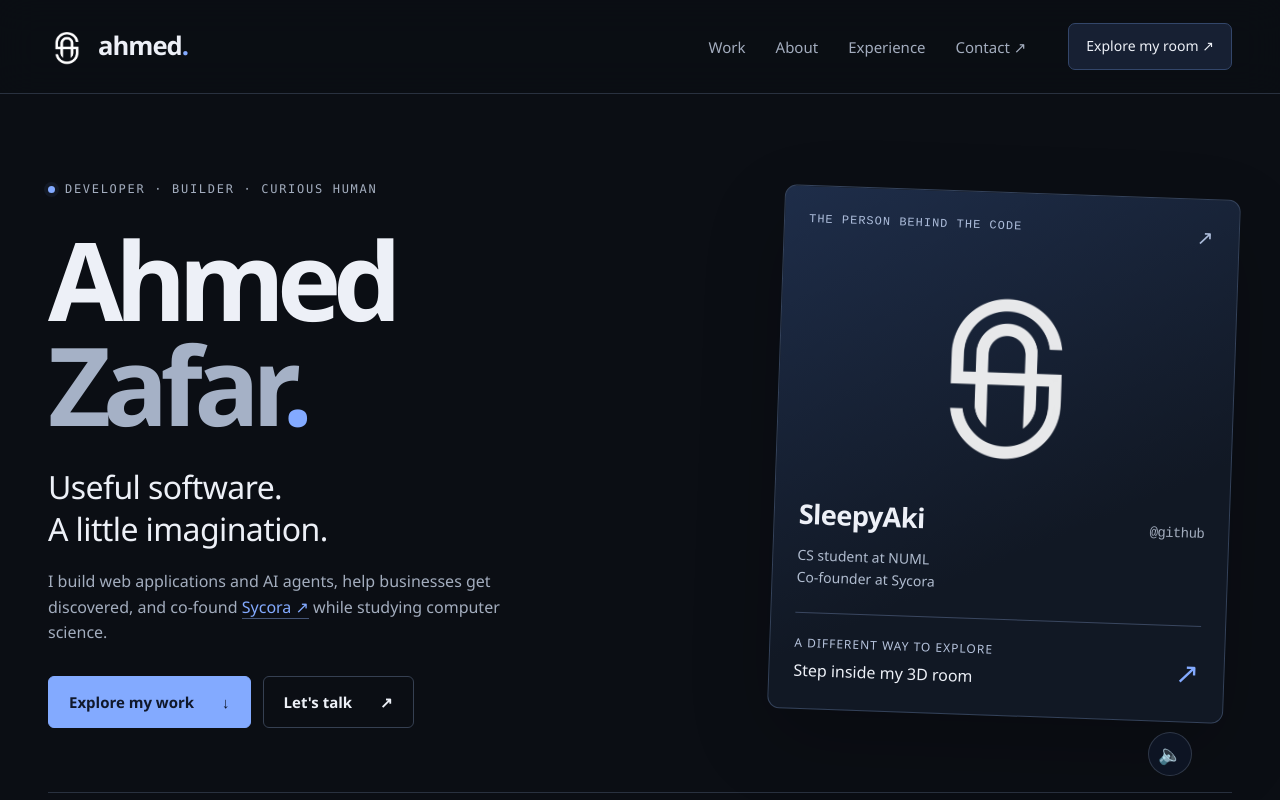
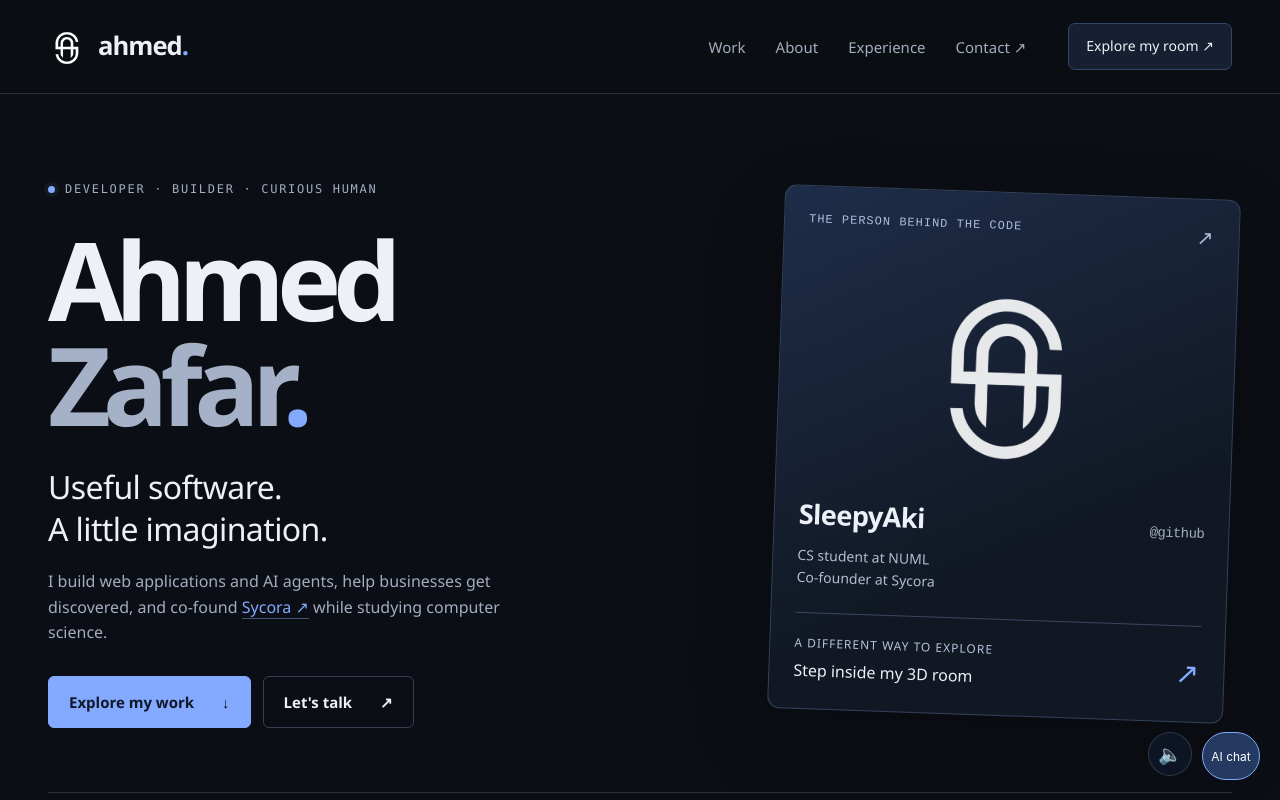
Before and after one commit to SleepyAki/ahmed-portfolio, a React (Vite) app: page / in a window 1280 px wide. Shown: the top 800 px of the page. Built offline with nearby package versions, Linux system fonts and the light colour scheme.

Commit message:
Optimize portfolio assets and load chat on demand

```diff
--- a/index.html
+++ b/index.html
@@ -4,6 +4,11 @@
     <meta charset="UTF-8" />
     <link rel="icon" type="image/png" href="/logo6.png" />
     <meta name="viewport" content="width=device-width, initial-scale=1.0" />
+    <link rel="canonical" href="https://www.sleepyaki.me/" />
+    <meta property="og:title" content="Ahmed Zafar | Web Developer &amp; AI Agent Builder" />
+    <meta property="og:description" content="Explore selected projects, experience, and an interactive 3D room." />
+    <meta property="og:url" content="https://www.sleepyaki.me/" />
+    <meta property="og:type" content="website" />
     <meta name="theme-color" content="#0b0e14" />
     <meta name="description" content="Ahmed Zafar — web developer, AI agent builder, and Sycora co-founder. Explore selected projects, experience, and an interactive 3D room." />
     <title>Ahmed Zafar | Web Developer & AI Agent Builder</title>
@@ -12,7 +17,5 @@
     <div id="root"></div>
     <noscript>This portfolio needs JavaScript. Contact Ahmed at <a href="mailto:ahmedzafar21.az@gmail.com">ahmedzafar21.az@gmail.com</a> or explore <a href="https://github.com/SleepyAki">his work on GitHub</a>.</noscript>
     <script type="module" src="/src/main.jsx"></script>
-    <script src="https://cdn.botpress.cloud/webchat/v2.2/inject.js" defer></script>
-    <script src="https://files.bpcontent.cloud/2026/01/21/10/20260121100308-TA52U22J.js" defer></script>
   </body>
 </html>
--- a/src/App.jsx
+++ b/src/App.jsx
@@ -4,6 +4,7 @@ import { Analytics } from '@vercel/analytics/react'
 import { SpeedInsights } from '@vercel/speed-insights/react'
 import ClassicSite from './components/ClassicSite'
 import MusicPlayer from './components/MusicPlayer'
+import ChatLauncher from './components/ChatLauncher'
 
 const Scene3D = lazy(() => import('./components/Scene3D'))
 
@@ -43,6 +44,7 @@ function App() {
         <button className="classic-toggle-btn" onClick={leaveRoom}>← Back to portfolio</button>
       </> : <ClassicSite onEnterRoom={enterRoom} />}
       <MusicPlayer />
+      <ChatLauncher />
       <Analytics />
       <SpeedInsights />
     </>
--- /dev/null
+++ b/src/components/ChatLauncher.jsx
@@ -0,0 +1,43 @@
+import { useState } from 'react'
+
+let chatLoad
+function loadScript(src) {
+  return new Promise((resolve, reject) => {
+    const script = document.createElement('script')
+    script.src = src
+    script.async = true
+    script.onload = resolve
+    script.onerror = () => {
+      script.remove()
+      reject(new Error('Chat could not load'))
+    }
+    document.body.appendChild(script)
+  })
+}
+
+export default function ChatLauncher() {
+  const [status, setStatus] = useState('idle')
+  const startChat = async () => {
+    setStatus('loading')
+    try {
+      if (!chatLoad) {
+        chatLoad = (async () => {
+          if (!window.botpress) await loadScript('https://cdn.botpress.cloud/webchat/v2.2/inject.js')
+          await loadScript('https://files.bpcontent.cloud/2026/01/21/10/20260121100308-TA52U22J.js')
+        })().catch(error => { chatLoad = null; throw error })
+      }
+      await chatLoad
+      setStatus('ready')
+    } catch {
+      setStatus('error')
+    }
+  }
+
+  if (status === 'ready') return null
+  return <div className="chat-launcher">
+    {status === 'error' && <p role="alert">Chat couldn’t load. Retry or use the email link.</p>}
+    <button type="button" onClick={startChat} disabled={status === 'loading'} aria-label="Load portfolio AI chat">
+      {status === 'loading' ? 'Loading chat…' : 'AI chat'}
+    </button>
+  </div>
+}
--- a/src/components/ClassicSite.jsx
+++ b/src/components/ClassicSite.jsx
@@ -1,6 +1,6 @@
-import { useState } from 'react';
+import { lazy, Suspense, useState } from 'react';
 import { EXPERIENCE, SKILLS, PROJECTS, CONTACT } from '../panels';
-import InfoModal from './InfoModal';
+const InfoModal = lazy(() => import('./InfoModal'));
 import './Portfolio.css';
 
 const labels = { frontend: 'Frontend', backend: 'Backend', graphics_3d: '3D & graphics', ai_tools: 'AI & tools' };
@@ -13,7 +13,7 @@ export default function ClassicSite({ onEnterRoom }) {
     <div className="portfolio" id="top">
       <a className="skip-link" href="#main">Skip to content</a>
       <header className="portfolio-header">
-        <a className="brand" href="#top" aria-label="Ahmed Zafar, home"><img src="/logo6.png" alt="" width="38" height="38" /><span>ahmed<span className="accent">.</span></span></a>
+        <a className="brand" href="#top" aria-label="Ahmed Zafar, home"><img src="/logo6.webp" alt="" width="38" height="38" /><span>ahmed<span className="accent">.</span></span></a>
         <button className="menu-toggle" aria-expanded={menuOpen} aria-controls="main-nav" onClick={() => setMenuOpen(!menuOpen)}>{menuOpen ? 'Close ×' : 'Menu +'}</button>
         <nav id="main-nav" className={`portfolio-nav ${menuOpen ? 'is-open' : ''}`} aria-label="Main navigation" onClick={() => setMenuOpen(false)} onKeyDown={e => { if (e.key === 'Escape') setMenuOpen(false); }}>
           <a href="#projects">Work</a><a href="#about">About</a><a href="#experience">Experience</a><a href="#contact">Contact ↗</a>
@@ -31,7 +31,7 @@ export default function ClassicSite({ onEnterRoom }) {
           </div>
           <aside className="identity-card" aria-label="A little more about me">
             <div className="identity-top"><span>THE PERSON BEHIND THE CODE</span><span aria-hidden="true">↗</span></div>
-            <div className="identity-mark"><img src="/logo6.png" alt="Ahmed Zafar monogram" width="220" height="220" /></div>
+            <div className="identity-mark"><img src="/logo6.webp" alt="Ahmed Zafar monogram" width="220" height="220" /></div>
             <div className="identity-name"><span>SleepyAki</span><span className="identity-handle">@github</span></div>
             <div className="identity-details"><span>CS student at NUML</span><span>Co-founder at Sycora</span></div>
             <button className="identity-room" onClick={onEnterRoom}><span><small>A DIFFERENT WAY TO EXPLORE</small>Step inside my 3D room</span><span aria-hidden="true">↗</span></button>
@@ -61,7 +61,7 @@ export default function ClassicSite({ onEnterRoom }) {
         <section className="contact-section wrap" id="contact" aria-labelledby="contact-title"><p className="eyebrow">05 / SAY HELLO</p><div className="contact-heading"><h2 id="contact-title">Have something<br />in mind<span className="accent">?</span></h2><a className="contact-arrow" href={CONTACT[0].href} aria-label="Email Ahmed Zafar">↗</a></div><p>A project, a collaboration, or just a good conversation.</p><a className="email-link" href={CONTACT[0].href}>ahmedzafar21.az@gmail.com ↗</a><div className="social-links">{CONTACT.slice(1).map(contact => <a key={contact.href} href={contact.href} target="_blank" rel="noreferrer">{contact.label.replace(/^\S+\s/, '')} ↗</a>)}</div></section>
       </main>
       <footer className="portfolio-footer wrap"><span>© {new Date().getFullYear()} Ahmed Zafar</span><span>Built with curiosity.</span><a href="#top">Back to top ↑</a></footer>
-      <InfoModal panelId={panel} onClose={() => setPanel(null)} />
+      {panel && <Suspense fallback={<p role="status">Loading details…</p>}><InfoModal panelId={panel} onClose={() => setPanel(null)} /></Suspense>}
     </div>
   );
 }
--- a/src/index.css
+++ b/src/index.css
@@ -2018,3 +2018,8 @@ dialog.modal-overlay{border:0;max-width:none;max-height:none;margin:0;padding:20
 dialog.modal-overlay::backdrop{background:rgba(4,6,12,.8);backdrop-filter:blur(10px)}
 .room-status{min-height:100dvh;display:flex;flex-direction:column;align-items:center;justify-content:center;padding:30px;text-align:center;background:#0b0e14;color:#edf0f7}
 .room-status h1{font-size:2rem}.room-status p{color:#a3adbe}.room-status button{padding:12px 20px;background:#83aaff;color:#10182a;border:0;border-radius:6px;font:inherit;cursor:pointer}
+
+.chat-launcher { position: fixed; bottom: 20px; right: 20px; z-index: 60; max-width: 240px; }
+.chat-launcher button { background: #243a60; color: #fff; border: 1px solid #83aaff; border-radius: 28px; min-height: 48px; width: 58px; padding: 10px 4px; font: inherit; font-size: 12px; cursor: pointer; }
+.chat-launcher button:focus-visible { outline: 3px solid #a9c4ff; outline-offset: 4px; }
+.chat-launcher p { background: #121721; color: #edf0f7; padding: 12px; border-radius: 8px; }
```
Also changed, not shown: public/logo6.webp (added), public/robots.txt (added), 1 other file (tests, documents, lock files or other folders).
